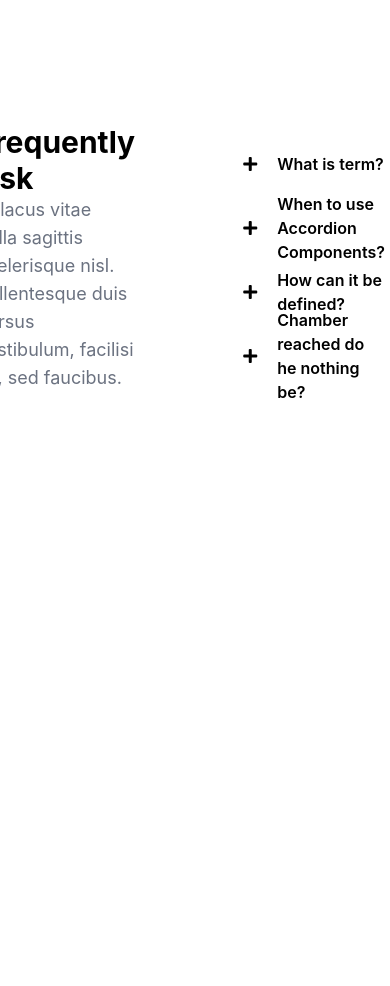
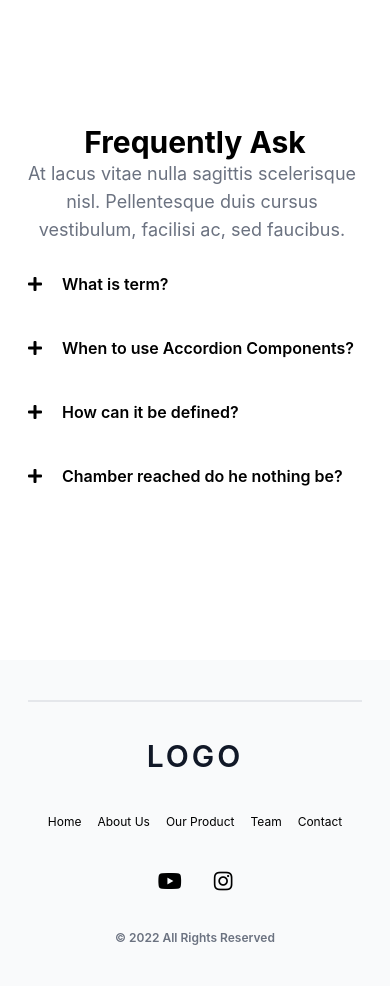
Before and after one commit to masmuss/ent-ui, a website: page public/index.html in a window 390 px wide. Shown: the part 6500-7486 px from the top of the page. Before the commit the page ends 7040 px from the top, so only its background shows below. Drawn offline with nearby package versions, Linux system fonts and the light colour scheme.

Commit message:
add footer section

```diff
--- a/public/index.html
+++ b/public/index.html
@@ -10,7 +10,7 @@
 			href="https://cdn.jsdelivr.net/npm/swiper/swiper-bundle.min.css"
 		/>
 		<link
-			href="https://cdnjs.cloudflare.com/ajax/libs/font-awesome/5.13.0/css/all.min.css"
+			href="https://cdnjs.cloudflare.com/ajax/libs/font-awesome/5.15.4/css/all.min.css"
 			rel="stylesheet"
 		/>
 		<title>Home</title>
@@ -282,8 +282,12 @@
 
 			<section class="faq-wrapper static">
 				<div class="faq-description">
-					<h1 class="section-title">Frequently <br>Ask</h1>
-					<h2 class="section-subtitle">
+					<h1 class="section-title text-center md:text-left">
+						Frequently Ask
+					</h1>
+					<h2
+						class="section-subtitle px-4 text-center md:px-0 md:text-left"
+					>
 						At lacus vitae nulla sagittis scelerisque nisl. Pellentesque
 						duis cursus vestibulum, facilisi ac, sed faucibus.
 					</h2>
@@ -385,6 +389,43 @@
 			</section>
 		</main>
 
+		<footer class="footer-wrapper">
+			<div class="footer-divider"></div>
+			<div class="footer-content">
+				<div class="footer-logo">
+					<a
+						href="#"
+						class="footer-image-logo"
+						>logo</a
+					>
+				</div>
+				<div class="footer-navigation">
+					<nav class="flex flex-row">
+						<a class="footer-nav-link" href="#">Home</a>
+						<a class="footer-nav-link" href="#">About Us</a>
+						<a class="footer-nav-link" href="#">Our Product</a>
+						<a class="footer-nav-link" href="#">Team</a>
+						<a class="footer-nav-link" href="#">Contact</a>
+					</nav>
+				</div>
+				<div class="footer-social">
+					<ul class="social-links">
+						<li>
+							<i class="fab fa-youtube fa-lg"></i>
+						</li>
+						<li>
+							<i class="fab fa-instagram fa-lg"></i>
+						</li>
+					</ul>
+				</div>
+			</div>
+			<div class="footer-trademark">
+				<p class="text-center text-xs font-semibold text-gray-500">
+					&copy; 2022 All Rights Reserved
+				</p>
+			</div>
+		</footer>
+
 		<script src="https://cdn.jsdelivr.net/npm/swiper/swiper-bundle.min.js"></script>
 		<script src="https://cdn.jsdelivr.net/npm/tw-elements/dist/js/index.min.js"></script>
 		<script src="assets/js/script.js"></script>
--- a/src/input.css
+++ b/src/input.css
@@ -5,17 +5,8 @@
 @import url("https://fonts.googleapis.com/css2?family=Inter:wght@100;200;300;400;500;600;700;800;900&display=swap");
 
 /* navbar */
-/* .nav-link {
-	@apply text-sm font-semibold text-gray-600 transition-all hover:text-gray-800;
-} */
-* {
-	margin: 0;
-	padding: 0;
-	box-sizing: border-box;
-}
-
 .nav-link {
-	@apply mt-2 rounded-lg bg-transparent px-4 py-2 text-sm font-semibold hover:text-gray-900 dark:bg-transparent md:mt-0 md:ml-4;
+	@apply mt-2 rounded-lg bg-transparent px-4 py-2 text-sm font-semibold hover:text-gray-900 md:mt-0 md:ml-4;
 }
 
 /* jumbotron */
@@ -174,15 +165,15 @@
 
 /* faq */
 .faq-wrapper {
-	@apply flex items-start justify-center gap-x-20 py-36 md:flex-row;
+	@apply flex flex-col items-start justify-center gap-x-20 py-36 md:flex-row;
 }
 
 .faq-wrapper .faq-description {
-	@apply max-w-md md:w-1/3;
+	@apply w-full md:w-1/3 md:max-w-md;
 }
 
 .faq-wrapper .faq-questions-wrapper {
-	@apply md:w-2/3 md:px-5;
+	@apply w-full px-0 md:w-2/3 md:px-5;
 }
 
 .faq-questions-wrapper .faq-questions {
@@ -209,3 +200,36 @@
 	@apply max-h-0 overflow-hidden px-5 pt-0;
 	transition: max-height 0.3s ease-out, padding 0.3s ease;
 }
+
+/* footer */
+.footer-wrapper {
+	@apply bg-gray-50 px-7 py-10 md:px-28 md:py-20;
+}
+
+.footer-divider {
+	@apply border-b-2 border-gray-200;
+}
+
+.footer-content {
+	@apply flex flex-col items-center justify-between gap-10 py-9 md:flex-row;
+}
+
+.footer-logo .footer-image-logo {
+	@apply text-3xl font-semibold uppercase tracking-widest text-gray-900 focus:outline-none lg:text-xl;
+}
+
+.footer-nav-link {
+	@apply px-2 text-xs hover:text-gray-900 md:ml-4 md:py-2 md:font-semibold;
+}
+
+.footer-social {
+	@apply flex items-center gap-5 md:justify-end;
+}
+
+.footer-social .social-links {
+	@apply flex gap-8;
+}
+
+.footer-social .social-links .footer-social-icon {
+	@apply h-10 w-10 text-gray-500;
+}
```
Also changed, not shown: public/assets/css/style.css.
